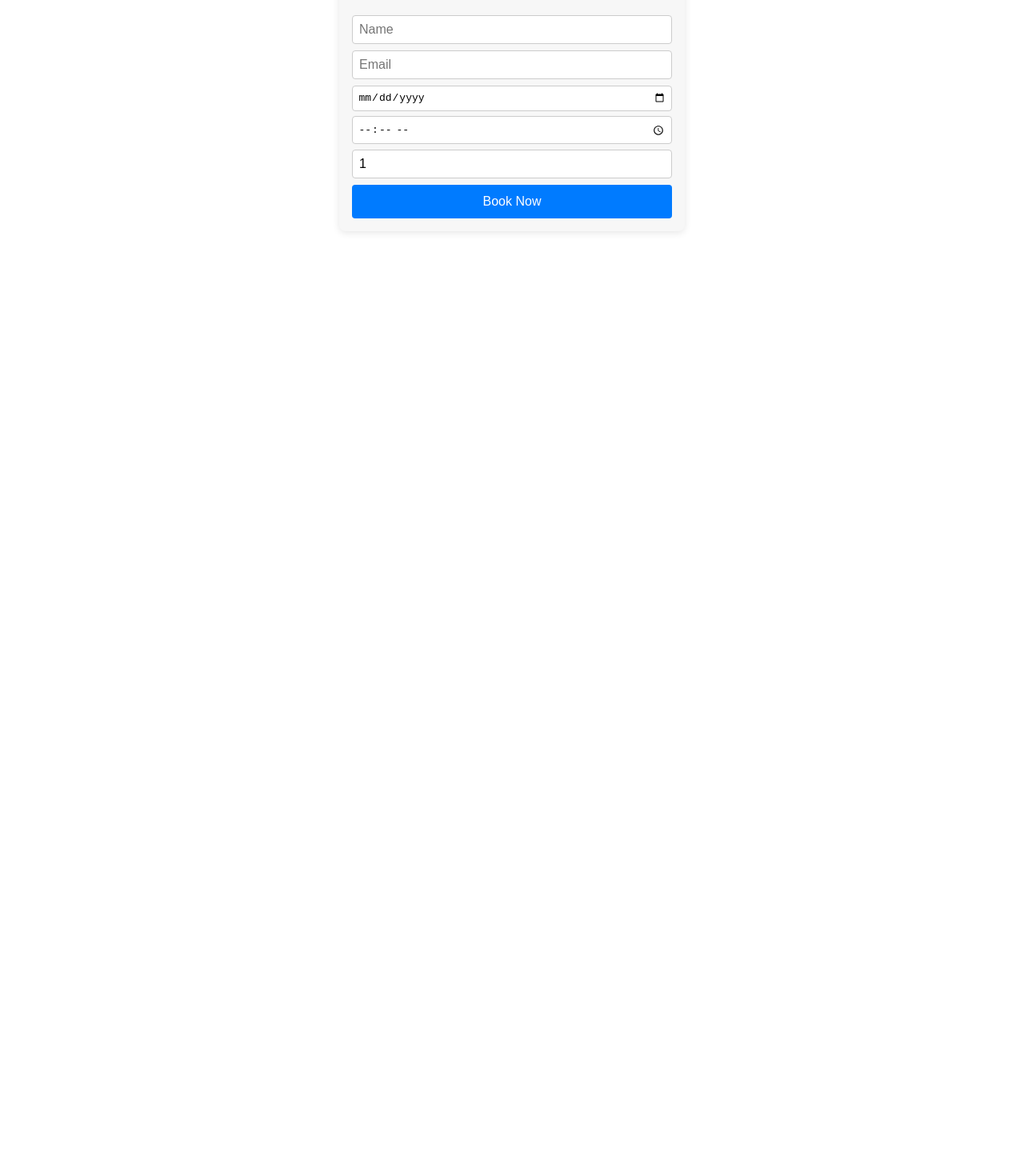
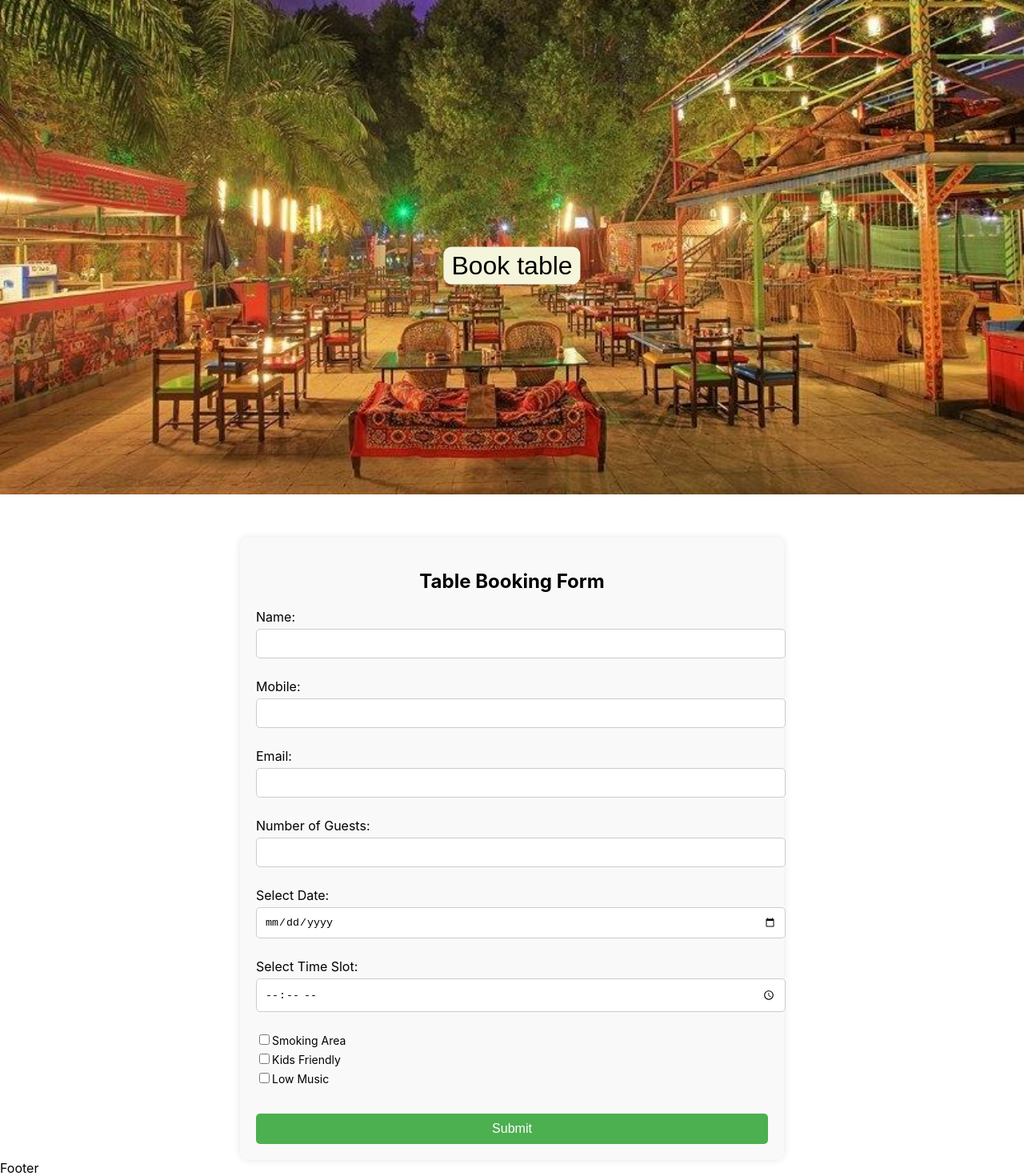
Before and after one commit to ajaymeru/Jhulla-Dhaba, a React (Create React App) app: page /bookatable in a window 1280 px wide. Shown: the part 198-1668 px from the top of the page at 80% size. Before the commit the page ends 800 px from the top, so only its background shows below. Built offline with nearby package versions, Linux system fonts and the light colour scheme.

Commit message:
home booktabele

```diff
--- a/src/App.js
+++ b/src/App.js
@@ -2,6 +2,7 @@ import './App.css';
 import React from 'react';
 import { BrowserRouter as Router, Route, Routes } from 'react-router-dom';
 import Navbar from './CommonComponents/Navbar/Navbar';
+import Footer from './CommonComponents/Footer/Footer';
 import Home from './Pages/Home/Home';
 import Aboutus from './Pages/Aboutus/Aboutus';
 import Gallery from './Pages/Gallery/Gallery';
@@ -21,6 +22,7 @@ const App = () => {
         <Route path="/bookatable" element={<BookATable />} />
         <Route path="/contact" element={<Contact />} />
       </Routes>
+      <Footer />
     </Router>
   );
 }
--- /dev/null
+++ b/src/Pages/BookATable/BookATable.css
@@ -0,0 +1,92 @@
+.bookatable {
+    display: flex;
+    flex-direction: column;
+    align-items: center;
+    gap: 50px;
+}
+
+.bookatableimg {
+    position: relative;
+    width: 100%;
+}
+
+.bookatableimg img {
+    width: 100%;
+    height: 90vh;
+    object-fit: cover;
+}
+
+.bookatableimg-butn {
+    position: absolute;
+    top: 60%;
+    left: 50%;
+    transform: translate(-50%, -50%);
+    border: none;
+    border-radius: 10px;
+    font-size: xx-large;
+    background-color: beige;
+    padding: 5px 10px;
+    cursor: pointer;
+}
+
+.bookatableform {
+    width: 50%;
+    padding: 20px;
+    background-color: #f9f9f9;
+    border-radius: 10px;
+    box-shadow: 0 0 10px rgba(0, 0, 0, 0.1);
+}
+
+.bookatableform h2 {
+    text-align: center;
+}
+
+.bookatableform form {
+    display: flex;
+    flex-direction: column;
+}
+
+.bookatableform label {
+    margin-bottom: 10px;
+    font-size: 16px;
+}
+
+.bookatableform input[type="text"],
+.bookatableform input[type="tel"],
+.bookatableform input[type="email"],
+.bookatableform input[type="number"],
+.bookatableform input[type="date"],
+.bookatableform input[type="time"] {
+    width: 100%;
+    padding: 10px;
+    margin-top: 5px;
+    margin-bottom: 15px;
+    border: 1px solid #ccc;
+    border-radius: 5px;
+}
+
+.preferences {
+    display: flex;
+    flex-direction: column;
+    margin-bottom: 20px;
+}
+
+.preferences label {
+    font-size: 14px;
+    margin-bottom: 5px;
+}
+
+.bookatableform button[type="submit"] {
+    padding: 10px;
+    border: none;
+    background-color: #4CAF50;
+    color: white;
+    font-size: 16px;
+    border-radius: 5px;
+    cursor: pointer;
+    margin-top: 10px;
+}
+
+.bookatableform button[type="submit"]:hover {
+    background-color: #45a049;
+}
--- a/src/Pages/BookATable/BookATable.js
+++ b/src/Pages/BookATable/BookATable.js
@@ -1,63 +1,149 @@
-// src/BookTable.js
 import React, { useState } from 'react';
-import './BookTable.css';
+import bookatableimg from "./Assets/bookatableimg.png";
+import "./BookATable.css";
 
-const BookTable = () => {
-    const [name, setName] = useState('');
-    const [email, setEmail] = useState('');
-    const [date, setDate] = useState('');
-    const [time, setTime] = useState('');
-    const [people, setPeople] = useState(1);
+const BookATable = () => {
+    const [formData, setFormData] = useState({
+        name: '',
+        mobile: '',
+        email: '',
+        guests: '',
+        date: '',
+        time: '',
+        preferences: {
+            smokingArea: false,
+            kidsFriendly: false,
+            lowMusic: false
+        }
+    });
+
+    const handleInputChange = (e) => {
+        const { name, value, type, checked } = e.target;
+        if (type === "checkbox") {
+            setFormData({
+                ...formData,
+                preferences: {
+                    ...formData.preferences,
+                    [name]: checked
+                }
+            });
+        } else {
+            setFormData({
+                ...formData,
+                [name]: value
+            });
+        }
+    };
 
     const handleSubmit = (e) => {
         e.preventDefault();
-        // Add your form submission logic here
-        console.log('Table booked:', { name, email, date, time, people });
-        alert(`Thank you ${name}, your table has been booked!`);
-    }
+        // Handle form submission
+        console.log(formData);
+    };
 
     return (
-        <div className="book-table">
-            <h2>Book a Table</h2>
+        <div className='bookatable'>
+            <div className="bookatableimg">
+                <img src={bookatableimg} alt="Book a Table" />
+                <button className='bookatableimg-butn'>Book table</button>
+            </div>
+            <div className="bookatableform">
+                <h2>Table Booking Form</h2>
                 <form onSubmit={handleSubmit}>
+                    <label>
+                        Name:
                         <input
                             type="text"
-                    placeholder="Name"
-                    value={name}
-                    onChange={(e) => setName(e.target.value)}
+                            name="name"
+                            value={formData.name}
+                            onChange={handleInputChange}
                             required
                         />
+                    </label>
+                    <label>
+                        Mobile:
+                        <input
+                            type="tel"
+                            name="mobile"
+                            value={formData.mobile}
+                            onChange={handleInputChange}
+                            required
+                        />
+                    </label>
+                    <label>
+                        Email:
                         <input
                             type="email"
-                    placeholder="Email"
-                    value={email}
-                    onChange={(e) => setEmail(e.target.value)}
+                            name="email"
+                            value={formData.email}
+                            onChange={handleInputChange}
                             required
                         />
+                    </label>
+                    <label>
+                        Number of Guests:
+                        <input
+                            type="number"
+                            name="guests"
+                            value={formData.guests}
+                            onChange={handleInputChange}
+                            required
+                        />
+                    </label>
+                    <label>
+                        Select Date:
                         <input
                             type="date"
-                    value={date}
-                    onChange={(e) => setDate(e.target.value)}
+                            name="date"
+                            value={formData.date}
+                            onChange={handleInputChange}
                             required
                         />
+                    </label>
+                    <label>
+                        Select Time Slot:
                         <input
                             type="time"
-                    value={time}
-                    onChange={(e) => setTime(e.target.value)}
+                            name="time"
+                            value={formData.time}
+                            onChange={handleInputChange}
                             required
                         />
+                    </label>
+                    <div className="preferences">
+                        <label>
                             <input
-                    type="number"
-                    placeholder="Number of People"
-                    value={people}
-                    onChange={(e) => setPeople(e.target.value)}
-                    min="1"
-                    required
+                                type="checkbox"
+                                name="smokingArea"
+                                checked={formData.preferences.smokingArea}
+                                onChange={handleInputChange}
                             />
-                <button type="submit">Book Now</button>
+                            Smoking Area
+                        </label>
+                        <label>
+                            <input
+                                type="checkbox"
+                                name="kidsFriendly"
+                                checked={formData.preferences.kidsFriendly}
+                                onChange={handleInputChange}
+                            />
+                            Kids Friendly
+                        </label>
+                        <label>
+                            <input
+                                type="checkbox"
+                                name="lowMusic"
+                                checked={formData.preferences.lowMusic}
+                                onChange={handleInputChange}
+                            />
+                            Low Music
+                        </label>
+                    </div>
+                    <button type="submit">Submit</button>
                 </form>
+            </div>
         </div>
     );
 }
 
-export default BookTable;
+export default BookATable;
--- a/src/Pages/BookATable/BookTable.css
+++ /dev/null
@@ -1,42 +0,0 @@
-/* src/BookTable.css */
-.book-table {
-    max-width: 400px;
-    margin: 2em auto;
-    padding: 1em;
-    background: #f7f7f7;
-    border-radius: 8px;
-    box-shadow: 0 2px 10px rgba(0, 0, 0, 0.1);
-    text-align: center;
-}
-
-.book-table h2 {
-    margin-bottom: 1em;
-}
-
-.book-table form {
-    display: flex;
-    flex-direction: column;
-}
-
-.book-table input {
-    margin-bottom: 0.5em;
-    padding: 0.5em;
-    font-size: 1em;
-    border: 1px solid #ccc;
-    border-radius: 4px;
-}
-
-.book-table button {
-    padding: 0.75em;
-    font-size: 1em;
-    background-color: #007bff;
-    color: white;
-    border: none;
-    border-radius: 4px;
-    cursor: pointer;
-    transition: background-color 0.3s ease;
-}
-
-.book-table button:hover {
-    background-color: #0056b3;
-}
--- a/src/Pages/Home/Home.js
+++ b/src/Pages/Home/Home.js
@@ -9,10 +9,10 @@ import 'swiper/css/autoplay';
 
 import './Home.css';
 
-import { EffectFade, Navigation, Pagination, Autoplay } from 'swiper/modules';
+import { EffectFade, Navigation, Autoplay } from 'swiper/modules';
 
 import homeData from './Home.json';
-import BookTable from '../BookATable/BookATable';
+import LinkToBook from './LinkToBook';
 
 const Home = () => {
     const imageUrls = homeData.HomeImages;
@@ -23,10 +23,10 @@ const Home = () => {
                 spaceBetween={30}
                 effect={'fade'}
                 navigation={true}
-                pagination={{ clickable: true }}
+                // pagination={{ clickable: true }}
                 autoplay={{ delay: 3000 }}
                 loop={true}
-                modules={[EffectFade, Navigation, Pagination, Autoplay]}
+                modules={[EffectFade, Navigation, Autoplay]}
                 className="mySwiper"
             >
                 {imageUrls.map((url, index) => (
@@ -35,7 +35,8 @@ const Home = () => {
                     </SwiperSlide>
                 ))}
             </Swiper>
-            <BookTable />
+
+            <LinkToBook />
         </div>
     );
 }
--- /dev/null
+++ b/src/Pages/Home/LinkToBook.css
@@ -0,0 +1,59 @@
+.bookatablehome {
+    display: flex;
+    justify-content: space-around;
+    align-items: flex-start;
+    flex-wrap: wrap;
+    background-color: powderblue;
+    gap: 20px;
+    padding: 30px 0;
+}
+
+.bookatablehomeimg {
+    width: 400px;
+    height: 500px;
+    border-radius: 5%;
+}
+
+.bookatablehomelinks {
+    display: flex;
+    flex-direction: column;
+    justify-content: space-between;
+    text-align: center;
+    height: 450px;
+}
+
+.bookatablehomelinks .child1 {
+    display: flex;
+    flex-direction: column;
+    gap: 10px;
+}
+
+.bookatablehomelinks .child2 button {
+    background-color: transparent;
+    border: none;
+    font-size: xx-large;
+    position: relative;
+    cursor: pointer;
+    text-decoration: none;
+}
+
+.bookatablehomelinks .child2 button::after {
+    content: "";
+    position: absolute;
+    left: 0;
+    bottom: 0;
+    height: 2px;
+    width: 0;
+    background-color: currentColor;
+    /* Use the current text color */
+    transition: width 0.3s ease;
+}
+
+.bookatablehomelinks .child2 button:hover::after {
+    width: 100%;
+    /* Expand the underline to full width */
+}
+
+.bookatablehomelinks .child3 {
+    border-top: 1px solid rgb(112, 112, 112);
+}
--- /dev/null
+++ b/src/Pages/Home/LinkToBook.js
@@ -0,0 +1,30 @@
+import React from 'react'
+import bookatablehome from "./Assets/bookatablehome.jpg"
+import './LinkToBook.css';
+
+
+const LinkToBook = () => {
+    return (
+        <div className='bookatablehome'>
+
+            <img src={bookatablehome} alt="Bookatable Home" className='bookatablehomeimg' />
+
+            <div className="bookatablehomelinks">
+                <div className="child1">
+                    <h4>Refreshing stomach</h4>
+                    <p>Come enjoy a refreshing and healthy breakfast with a beautiful cradle at Jhulla Dhaba.</p>
+                </div>
+
+                <div className="child2">
+                    <button>Book a Table</button>
+                </div>
+
+                <div className="child3">
+                    <p>The food as so yumm. Had my perfect start for the day with the food and calm ambiance.</p>
+                </div>
+            </div>
+        </div>
+    )
+}
+
+export default LinkToBook
```
Also changed, not shown: src/Pages/BookATable/Assets/bookatableimg.png (added), src/Pages/Home/Assets/bookatablehome.jpg (added), src/Pages/Home/Home.json (line endings or trailing spaces). Lines whose indentation alone changed are shown as unchanged.
